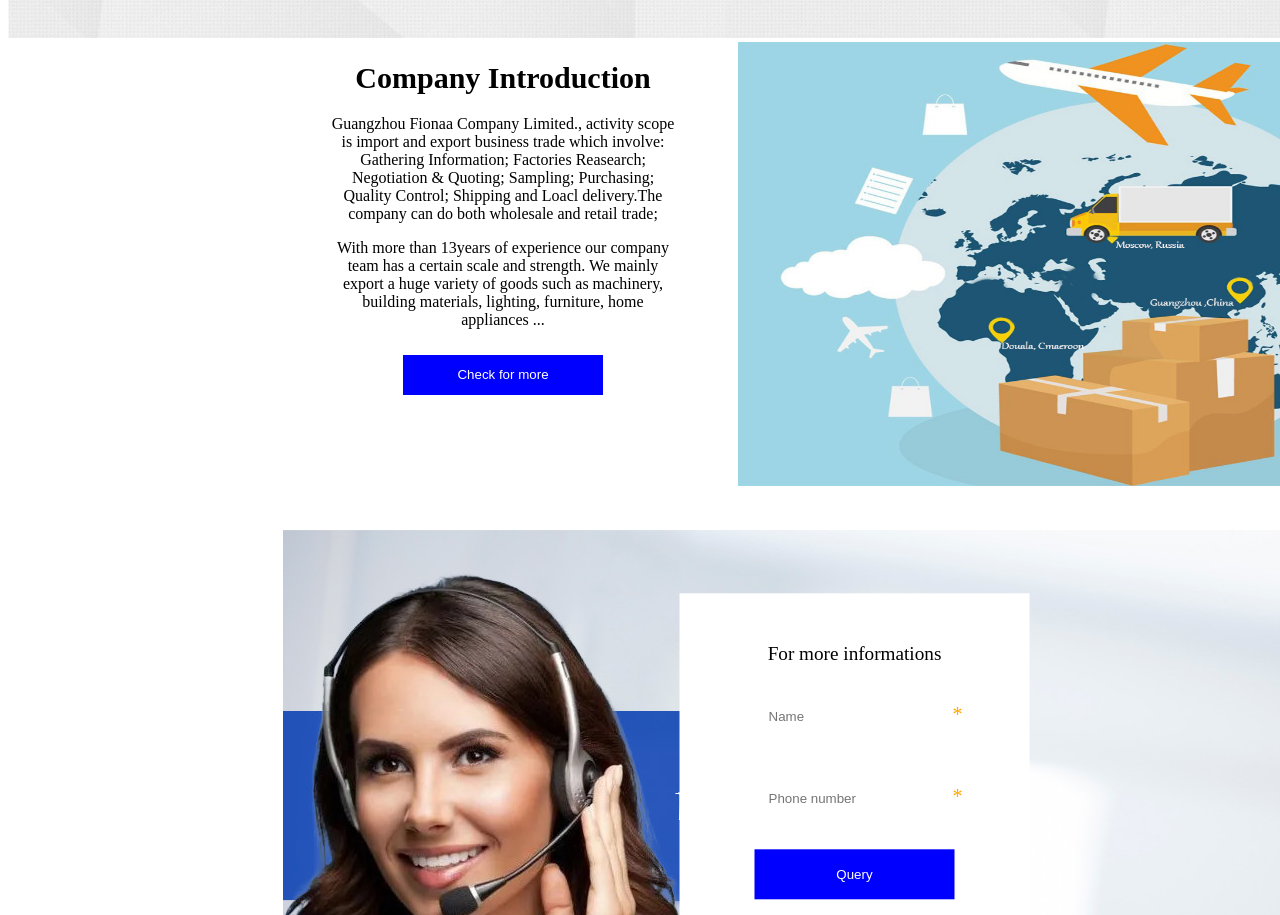
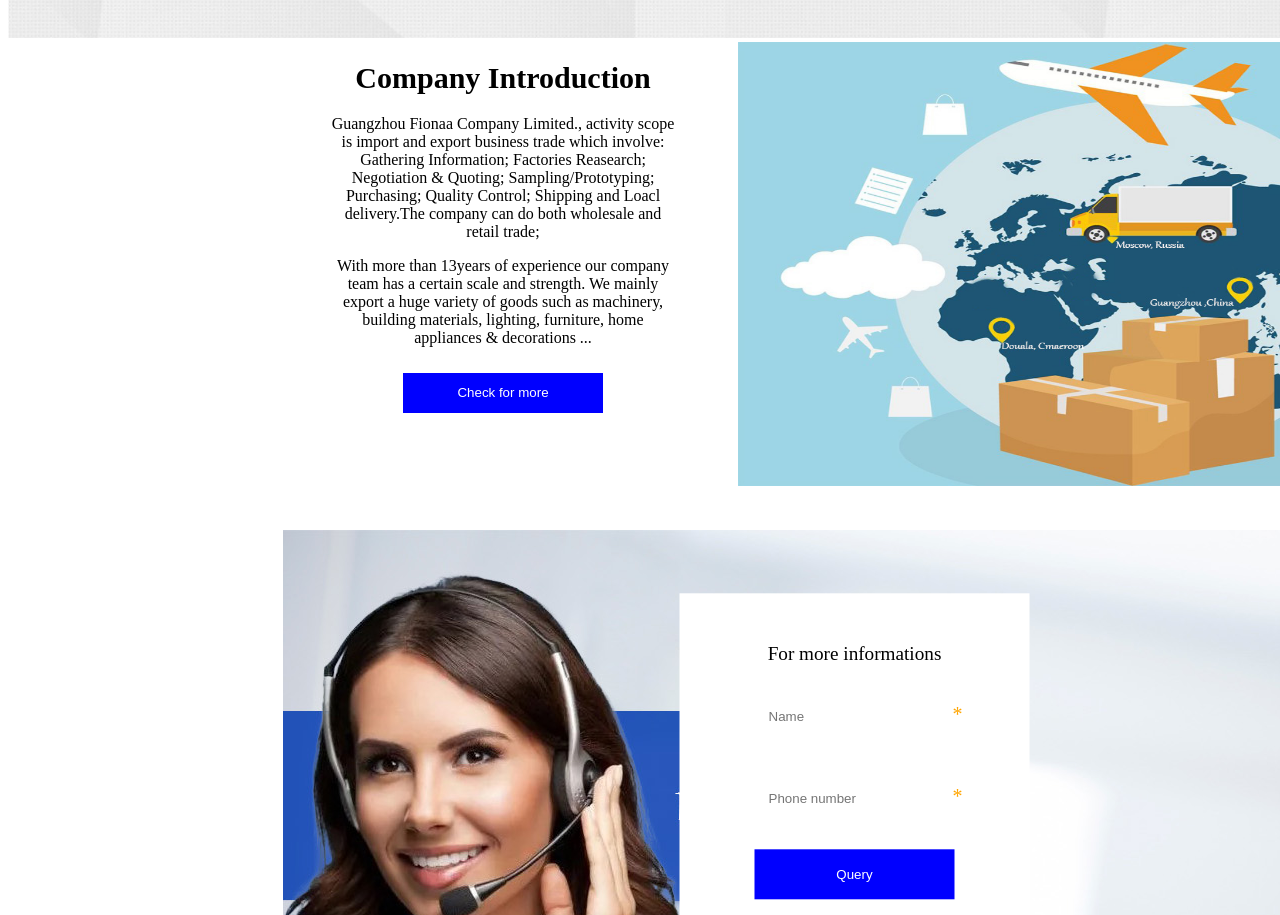
Before and after one commit to landryroni/fionaa, a plain HTML site: page src/index.html in a window 1280 px wide. Shown: the part 2248-3163 px from the top of the page. Drawn offline with Linux system fonts and the light colour scheme.

Commit message:
Changes made based on Krylovaye2017 susgestions

```diff
--- a/src/index.html
+++ b/src/index.html
@@ -136,13 +136,13 @@
                 <section class="presentation">
                         <p>
                             Guangzhou Fionaa Company Limited., activity scope is import and export business trade which involve:
-                            Gathering Information; Factories Reasearch; Negotiation & Quoting; Sampling; Purchasing; Quality Control;
+                            Gathering Information; Factories Reasearch; Negotiation & Quoting; Sampling/Prototyping; Purchasing; Quality Control;
                             Shipping and Loacl delivery.The company can do both wholesale and retail trade;
                         </p>
 
                         <p>
                             With more than 13years of experience our company team has a certain scale and strength.
-                            We mainly export a huge variety of goods such as machinery, building materials, lighting, furniture, home appliances ...
+                            We mainly export a huge variety of goods such as machinery, building materials, lighting, furniture, home appliances & decorations ...
                         </p>
                      <!--
                         <p>
```
